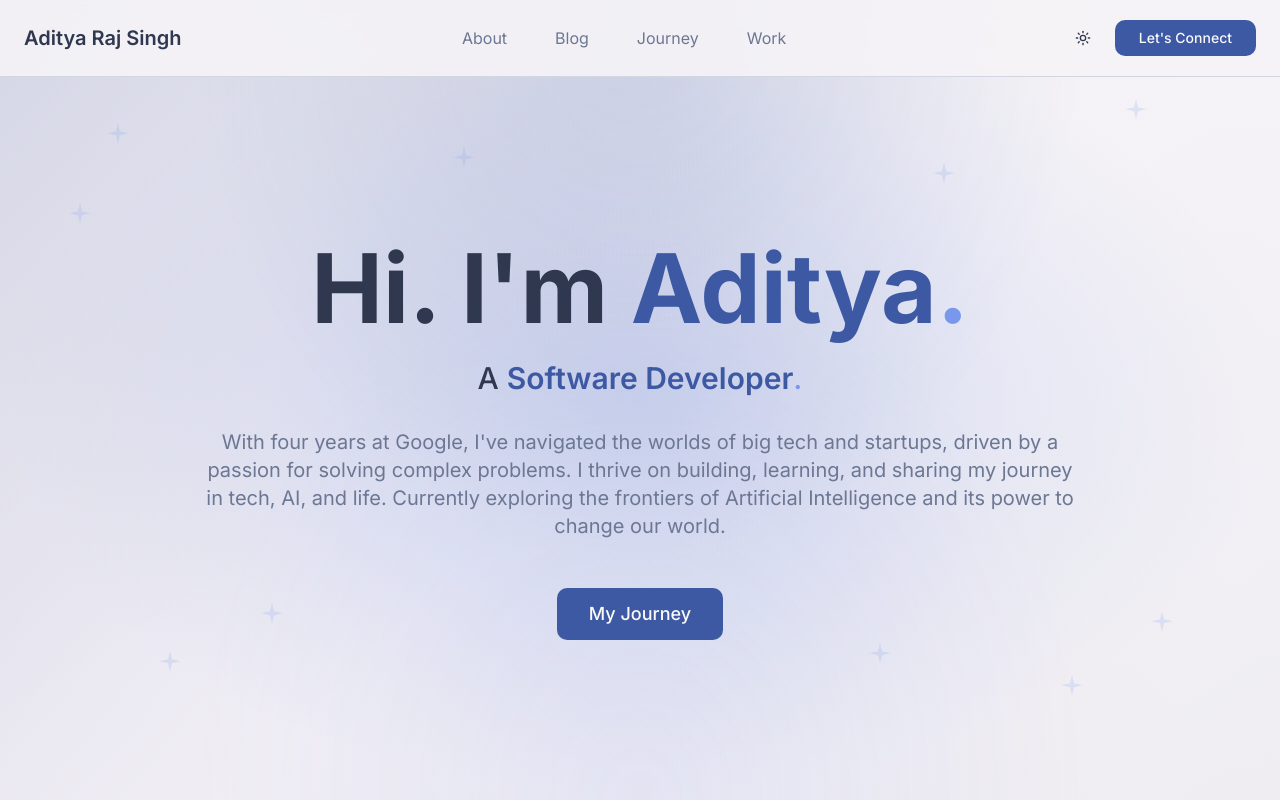
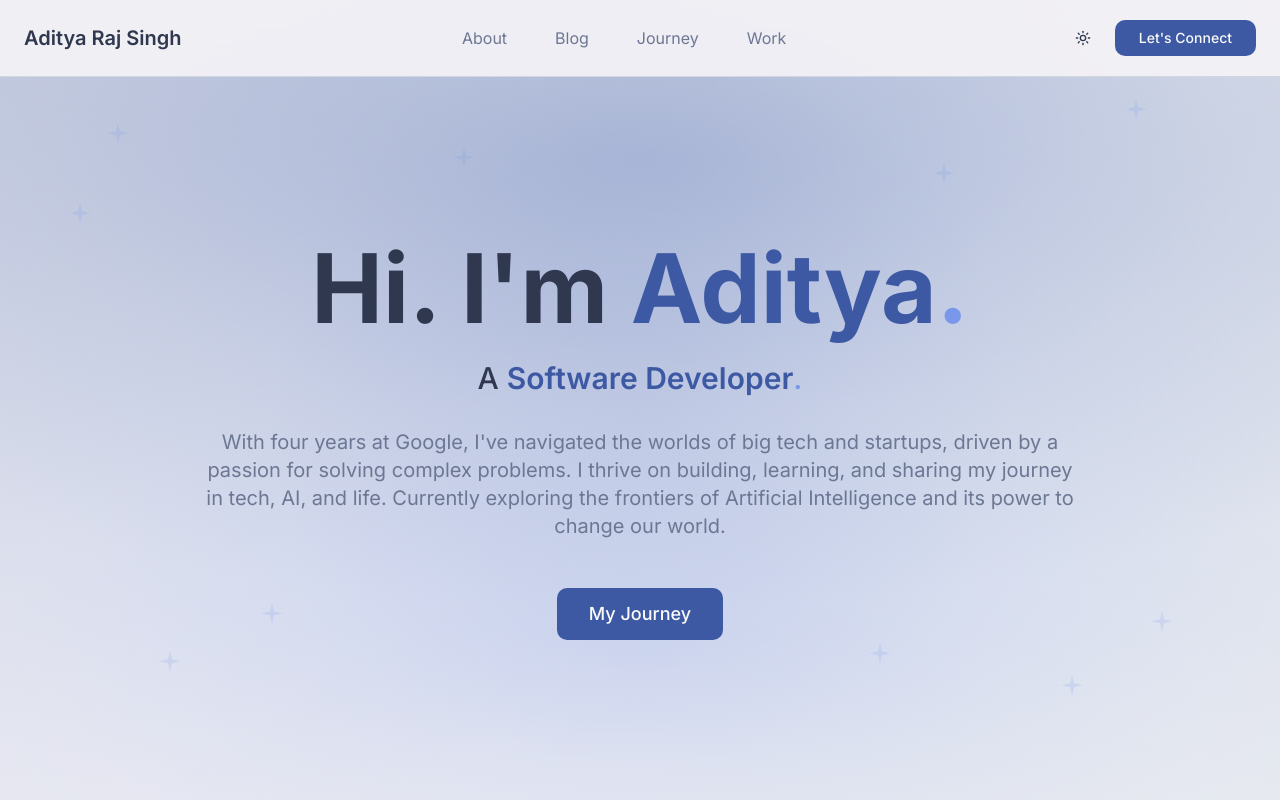
Before and after one commit to AdityaRajSingh/aditya-connects, a React (Vite) app: page / in a window 1280 px wide. Shown: the top 800 px of the page. Built offline with nearby package versions, Linux system fonts and the light colour scheme.

Commit message:
Enhance hero section light mode
Improve light mode contrast and atmosphere in the hero section to match the dark mode's visual richness. Adjust star placement and add a halo effect for a more immersive feel.

```diff
--- a/src/index.css
+++ b/src/index.css
@@ -159,13 +159,29 @@
     background: radial-gradient(circle at center, var(--tw-gradient-stops));
   }
 
+  /* Enhanced light mode gradients with dramatic contrast */
   .bg-gradient-depth {
+    background:
+      radial-gradient(ellipse 120% 80% at 50% 20%, hsl(var(--primary) / 0.45) 0%, hsl(var(--primary) / 0.15) 40%, transparent 70%),
+      radial-gradient(ellipse 100% 60% at 50% 80%, hsl(var(--accent) / 0.35) 0%, hsl(var(--accent) / 0.08) 50%, transparent 80%),
+      linear-gradient(180deg, hsl(220 30% 88%) 0%, hsl(220 25% 92%) 50%, hsl(220 20% 95%) 100%);
+  }
+
+  .bg-gradient-layered {
+    background:
+      linear-gradient(135deg, hsl(var(--primary) / 0.25) 0%, hsl(var(--primary) / 0.08) 30%, transparent 60%),
+      radial-gradient(ellipse 90% 70% at 50% 40%, hsl(var(--accent) / 0.30) 0%, hsl(var(--accent) / 0.12) 50%, transparent 80%),
+      linear-gradient(225deg, hsl(220 25% 90%) 0%, hsl(220 20% 94%) 40%, hsl(var(--muted)) 100%);
+  }
+
+  /* Dark mode maintains existing rich gradients */
+  .dark .bg-gradient-depth {
     background:
       radial-gradient(ellipse at top, hsl(var(--primary) / 0.25) 0%, transparent 50%),
       radial-gradient(ellipse at bottom, hsl(var(--accent) / 0.18) 0%, transparent 50%);
   }
 
-  .bg-gradient-layered {
+  .dark .bg-gradient-layered {
     background:
       linear-gradient(135deg, hsl(var(--primary) / 0.15) 0%, transparent 50%),
       radial-gradient(ellipse at center, hsl(var(--accent) / 0.22) 0%, transparent 70%),
```
